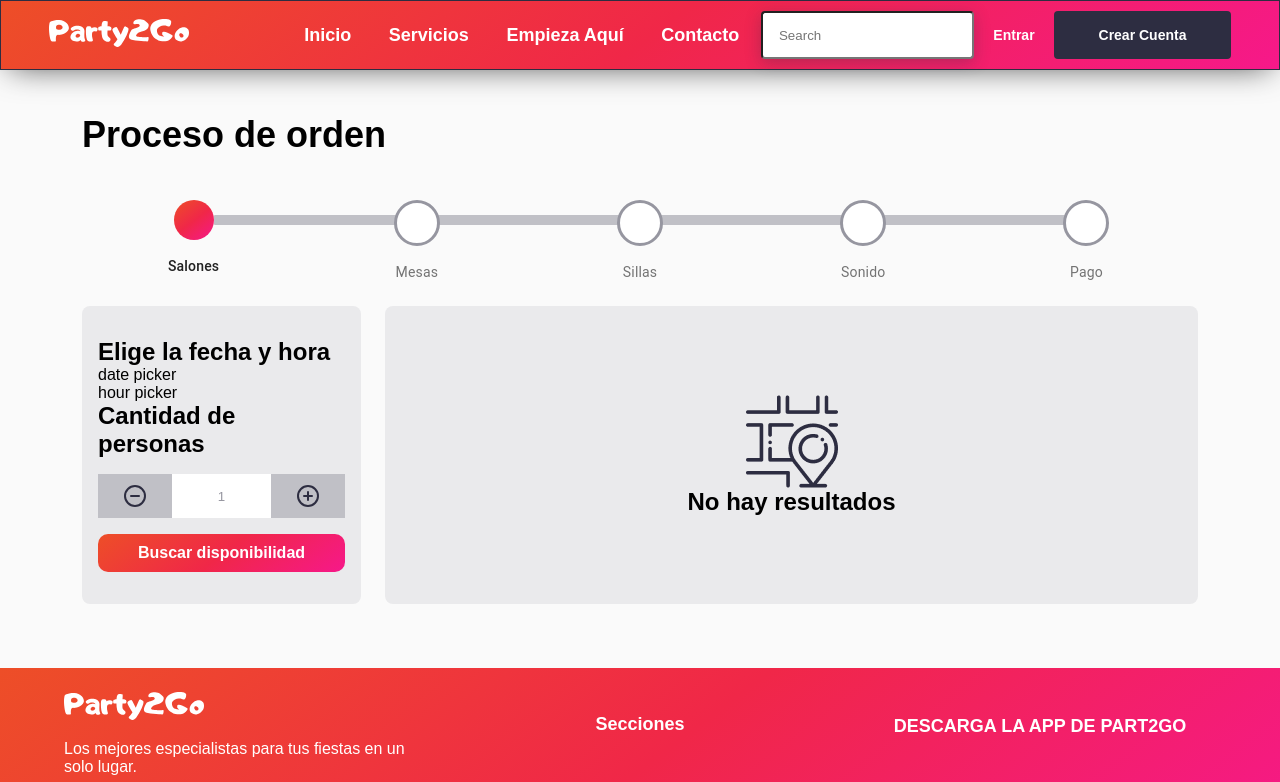
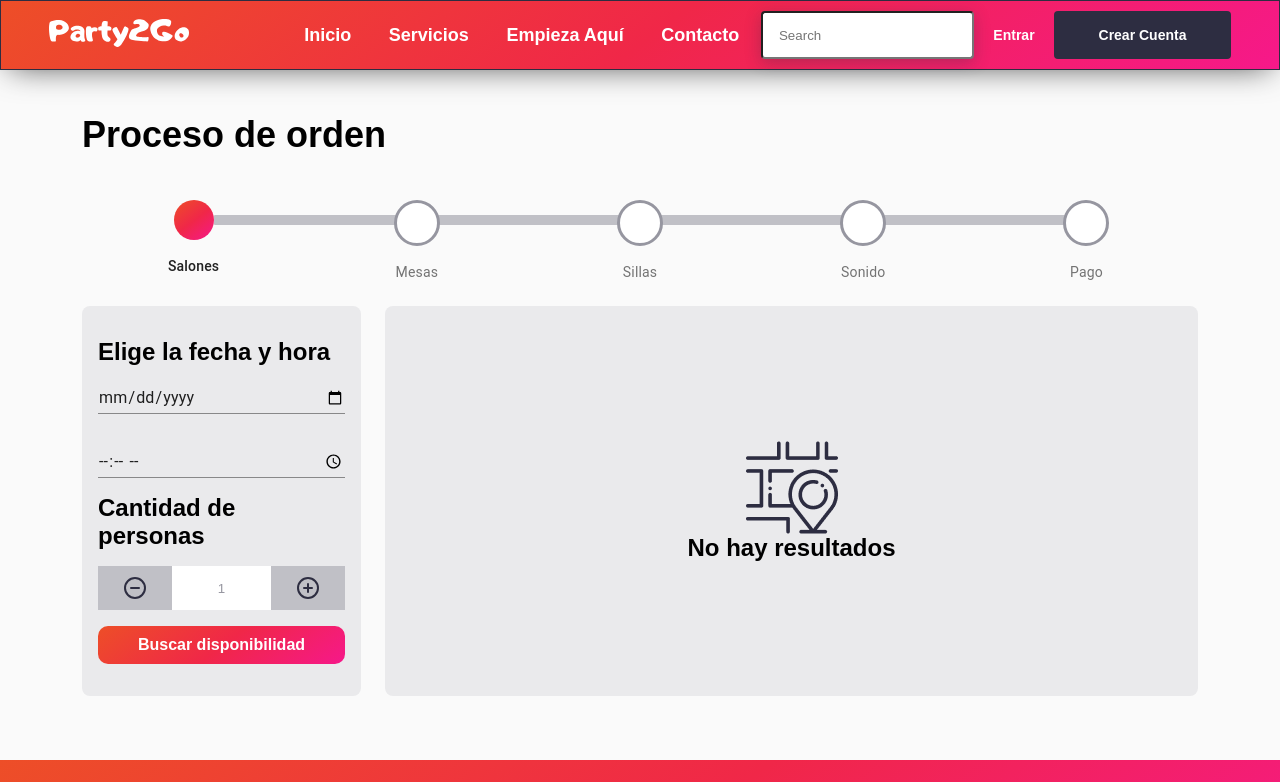
Before and after one commit to jorchsg/forntend-party2go, a React (Create React App) app: page /order in a window 1280 px wide. Shown: the top 782 px of the page. Built offline with nearby package versions, Linux system fonts and the light colour scheme.

Commit message:
added calendar modal

```diff
--- a/src/components/Button/style.scss
+++ b/src/components/Button/style.scss
@@ -1,6 +1,7 @@
 @import '../../styles/variables.scss';
 .button-component{
     border: none;
+    cursor: pointer;
     border-radius: 10px;
     padding: 10px 24px;
     font-weight: 600;
--- a/src/components/QuantityForm/style.scss
+++ b/src/components/QuantityForm/style.scss
@@ -28,6 +28,7 @@
     }
     button{
         background: $marine-blue-700;
+        cursor: pointer;
         img{
             width: 24px;
         }
--- a/src/modules/Salon/Salon.jsx
+++ b/src/modules/Salon/Salon.jsx
@@ -2,6 +2,7 @@ import React from 'react';
 import QuantityForm from '../../components/QuantityForm/QuantityForm';
 import Button from '../../components/Button/Button';
 import iconNoResults from '../../assets/icon-no-results.png';
+import TextField from '@material-ui/core/TextField';
 import './Salon.scss';
 
 const Salon =()=>{
@@ -11,8 +12,23 @@ const Salon =()=>{
         <div className='salones'>
             <div className='salones-selector'>
                 <h3><strong>Elige la fecha y hora</strong></h3>
-                <div> date picker  </div>
-                <div> hour picker </div>
+                <TextField
+                    className='date-selector'
+                    type="date"
+                    InputLabelProps={{
+                        shrink: true,
+                    }}
+                />
+                <TextField
+                    className='hour-selector'
+                    type="time"
+                    InputLabelProps={{
+                        shrink: true,
+                    }}
+                    inputProps={{
+                        step: 300, // 5 min
+                    }}
+                />
                 <QuantityForm
                     title='Cantidad de personas'
                     minQuantity={1}
--- a/src/modules/Salon/Salon.scss
+++ b/src/modules/Salon/Salon.scss
@@ -31,3 +31,14 @@
         max-width: 92px;
     }
 }
+
+.date-selector{
+    width: 100%;
+    padding: 1rem 0 !important;
+    color: red;
+}
+
+.hour-selector{
+    width: 100%;
+    padding: 1rem 0 !important;
+}
```
